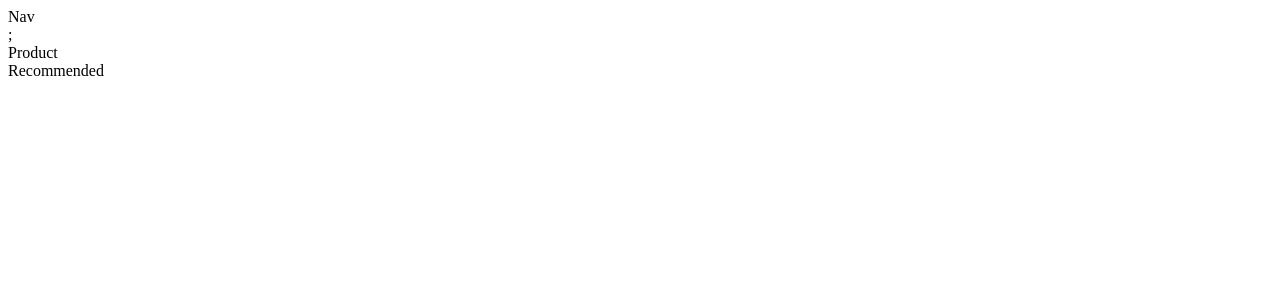
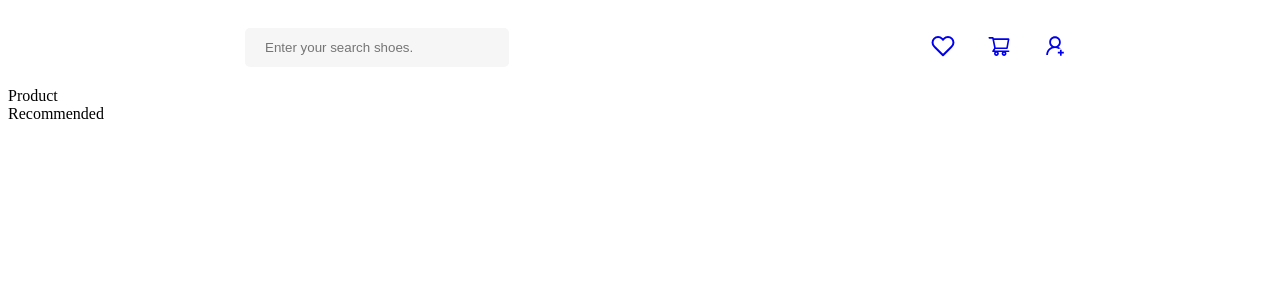
Before and after one commit to amvi234/advance-filtering, a React (Create React App) app: page / in a window 1280 px wide. Shown: the top 300 px of the page. Built offline with nearby package versions, Linux system fonts and the light colour scheme.

Commit message:
[feat] added navigation styles and icons styling

```diff
--- a/package.json
+++ b/package.json
@@ -8,6 +8,7 @@
     "@testing-library/user-event": "^13.5.0",
     "react": "^18.2.0",
     "react-dom": "^18.2.0",
+    "react-icons": "^4.11.0",
     "react-scripts": "5.0.1",
     "web-vitals": "^2.1.4"
   },
--- a/src/App.js
+++ b/src/App.js
@@ -5,7 +5,7 @@
 function App() {
   return (
   <>
-  <Navigation/>;
+  <Navigation/>
   <Product/>
   <Recommended/>
   </>
--- a/src/Navigation/Nav.css
+++ b/src/Navigation/Nav.css
@@ -0,0 +1,27 @@
+nav {
+    display: flex;
+    border-bottom: 2px solod #f3f3f3;
+    align-items: center;
+    justify-content: space-around;
+    padding: 20px;
+    z-index: 999;
+    margin-left: 2rem;
+}
+
+input {
+    padding: 12px 20px;
+    border: none;
+    background: #f7f6f6;
+    outline: none;
+    margin-right: 20px;
+    border-radius: 5px;
+    position: relative;
+    width: 14rem;
+}
+
+
+.nav-icons {
+    width: 1.5rem;
+    height: 1.5rem;
+    margin-left: 2rem;
+  }
--- a/src/Navigation/Nav.js
+++ b/src/Navigation/Nav.js
@@ -1,6 +1,27 @@
+import {FiHeart} from  "react-icons/fi";
+import {AiOutlineShoppingCart, AiOutlineUserAdd} from "react-icons/ai";
+
+import "./Nav.css";
+
 function Nav() {
   return (
-    <div>Nav</div>
+  <nav>
+    <div className="nav-container">
+      <input type="text" className="search-input" placeholder="Enter your search shoes." />
+    </div>
+    <div className="profile-container">
+      <a href="#">
+      <FiHeart className="nav-icons"/>
+      </a>
+
+      <a href="#">
+        <AiOutlineShoppingCart className="nav-icons"/>
+      </a>
+      <a href="#">
+        <AiOutlineUserAdd className="nav-icons"/>
+      </a>
+    </div>
+  </nav>
   )
 }
 export default Nav;
--- /dev/null
+++ b/src/index.css
@@ -0,0 +1,26 @@
+* {
+    padding: 0;
+    margin: 0;
+    box-sizing: border-box;
+    font-family: sans-serif;
+  }
+
+  a {
+    text-decoration: none;
+    color: rgb(97, 97, 97);
+  }
+
+  li {
+    list-style: none;
+  }
+
+  .btns {
+    padding: 10px 20px;
+    margin-right: 6px;
+    background: transparent;
+    border: none;
+    border: 0.6px solid #ccc;
+    border-radius: 5px;
+    color: #323232;
+    cursor: pointer;
+  }
```
Also changed, not shown: 1 other file (tests, documents, lock files or other folders).
